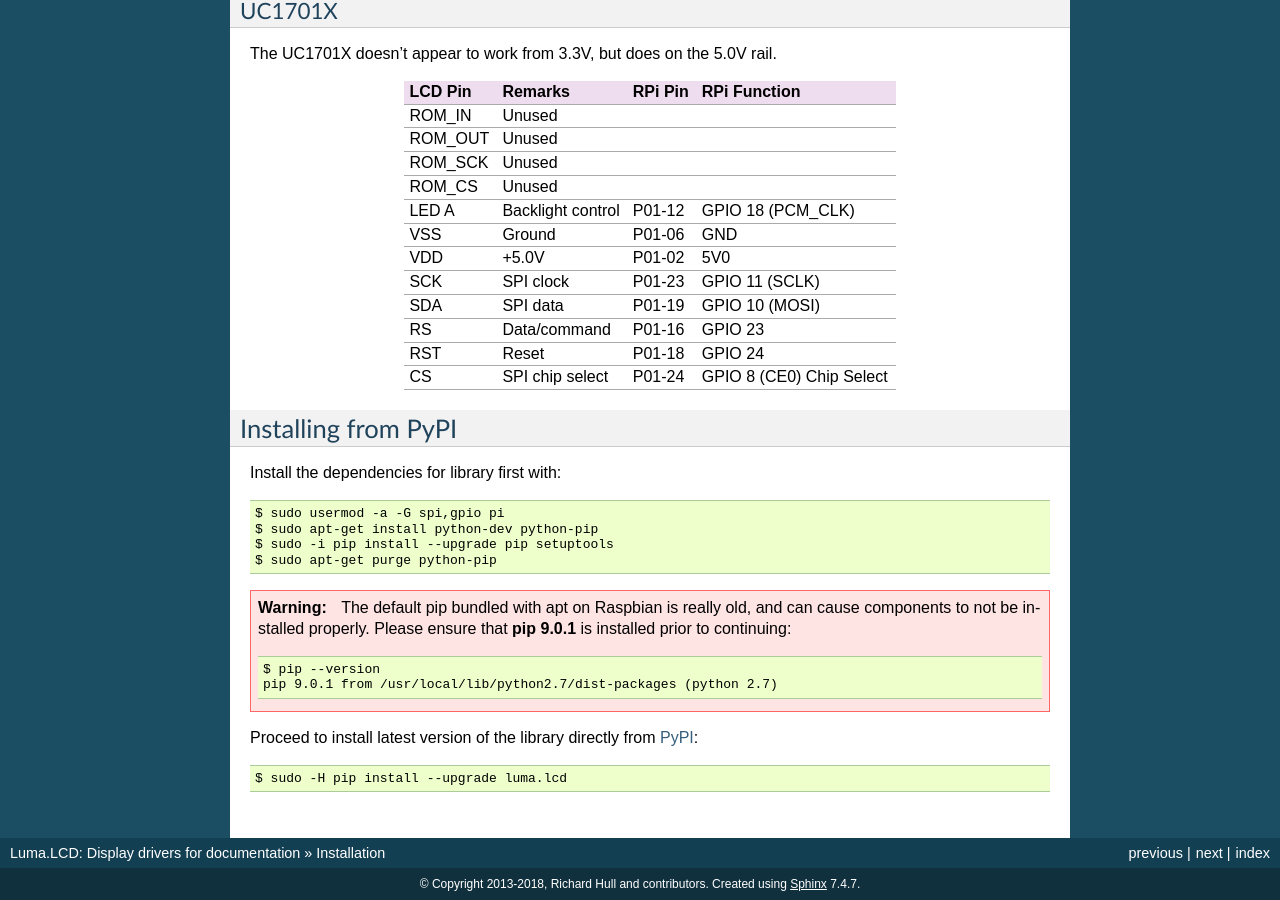
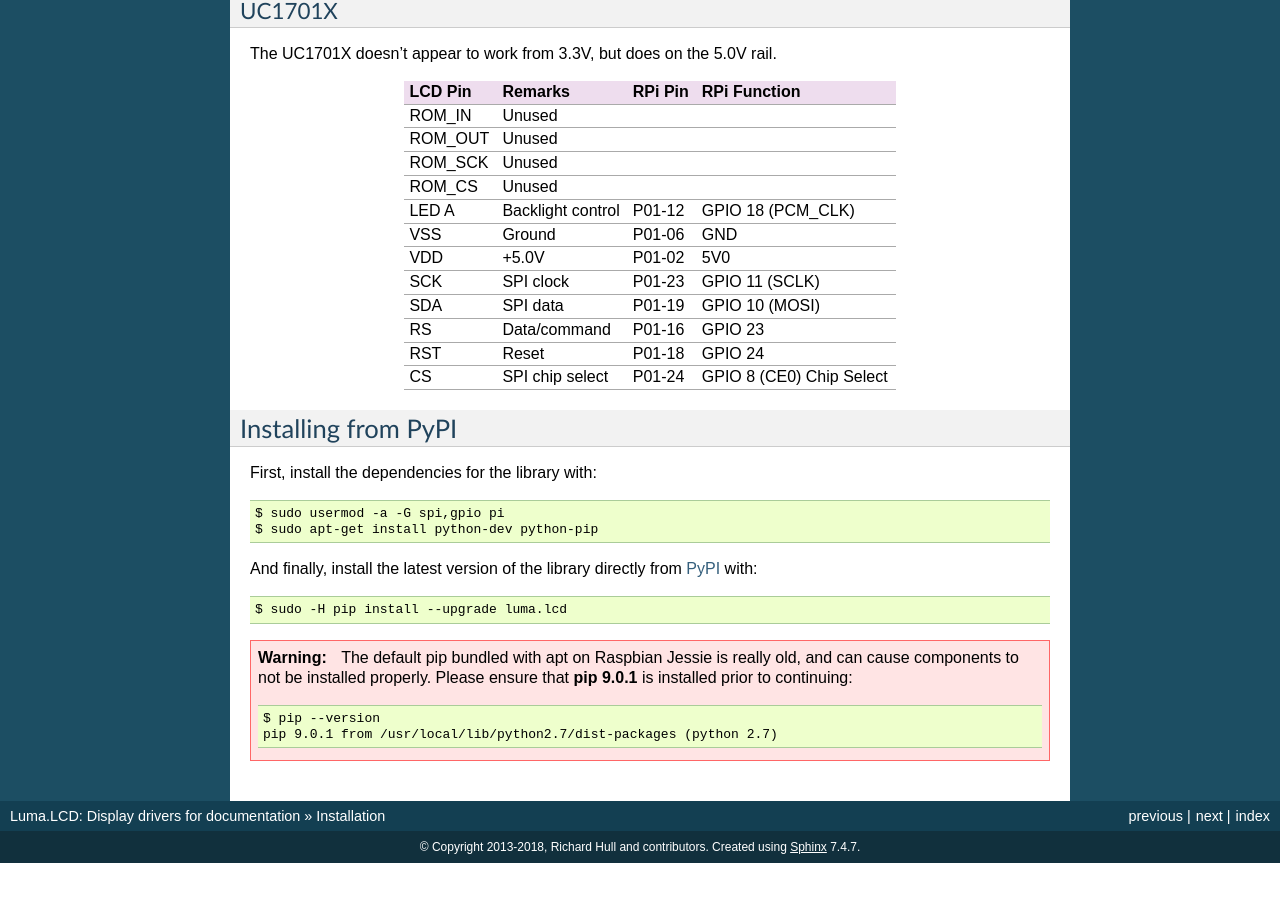
Before and after one commit to rm-hull/luma.lcd, a Sphinx documentation site: the page built from doc/install.rst, in a window 1280 px wide and 900 px high, scrolled down 2235 px. Built offline with Sphinx 7.4.7, drawn with Linux system fonts in a browser that asks for light colours; the version number could not be read and is left out; after the commit the page ends 3098 px from its top, so only the background shows below that; some of the changed text lies outside the part shown.

```diff
--- a/doc/install.rst
+++ b/doc/install.rst
@@ -145,21 +146,20 @@ CS            SPI chip select   P01-24   GPIO 8 (CE0)	Chip Select
 
 Installing from PyPI
 ^^^^^^^^^^^^^^^^^^^^
-Install the dependencies for library first with::
+First, install the dependencies for the library with::
 
   $ sudo usermod -a -G spi,gpio pi
   $ sudo apt-get install python-dev python-pip
-  $ sudo -i pip install --upgrade pip setuptools
-  $ sudo apt-get purge python-pip
 
-.. warning:: The default pip bundled with apt on Raspbian is really old, and can
+And finally, install the latest version of the library directly from
+`PyPI <https://pypi.python.org/pypi?:action=display&name=luma.lcd>`__
+with::
+
+  $ sudo -H pip install --upgrade luma.lcd
+
+.. warning:: The default pip bundled with apt on Raspbian Jessie is really old, and can
    cause components to not be installed properly. Please ensure that **pip 9.0.1**
    is installed prior to continuing::
 
       $ pip --version
       pip 9.0.1 from /usr/local/lib/python2.7/dist-packages (python 2.7)
-
-Proceed to install latest version of the library directly from
-`PyPI <https://pypi.python.org/pypi?:action=display&name=luma.lcd>`_::
-
-  $ sudo -H pip install --upgrade luma.lcd
```
Also changed, not shown: other parts of doc/install.rst (+3 -2 lines).
